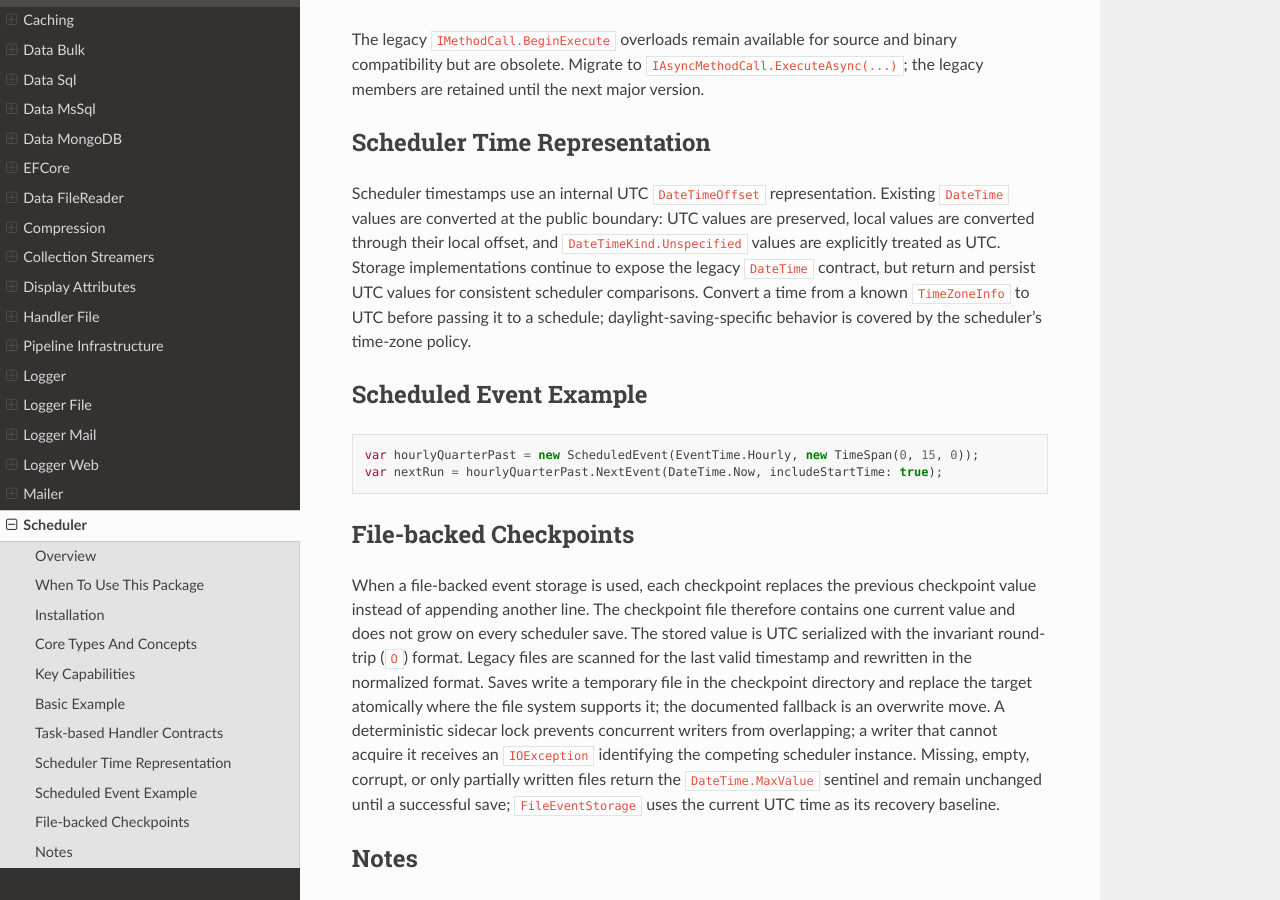
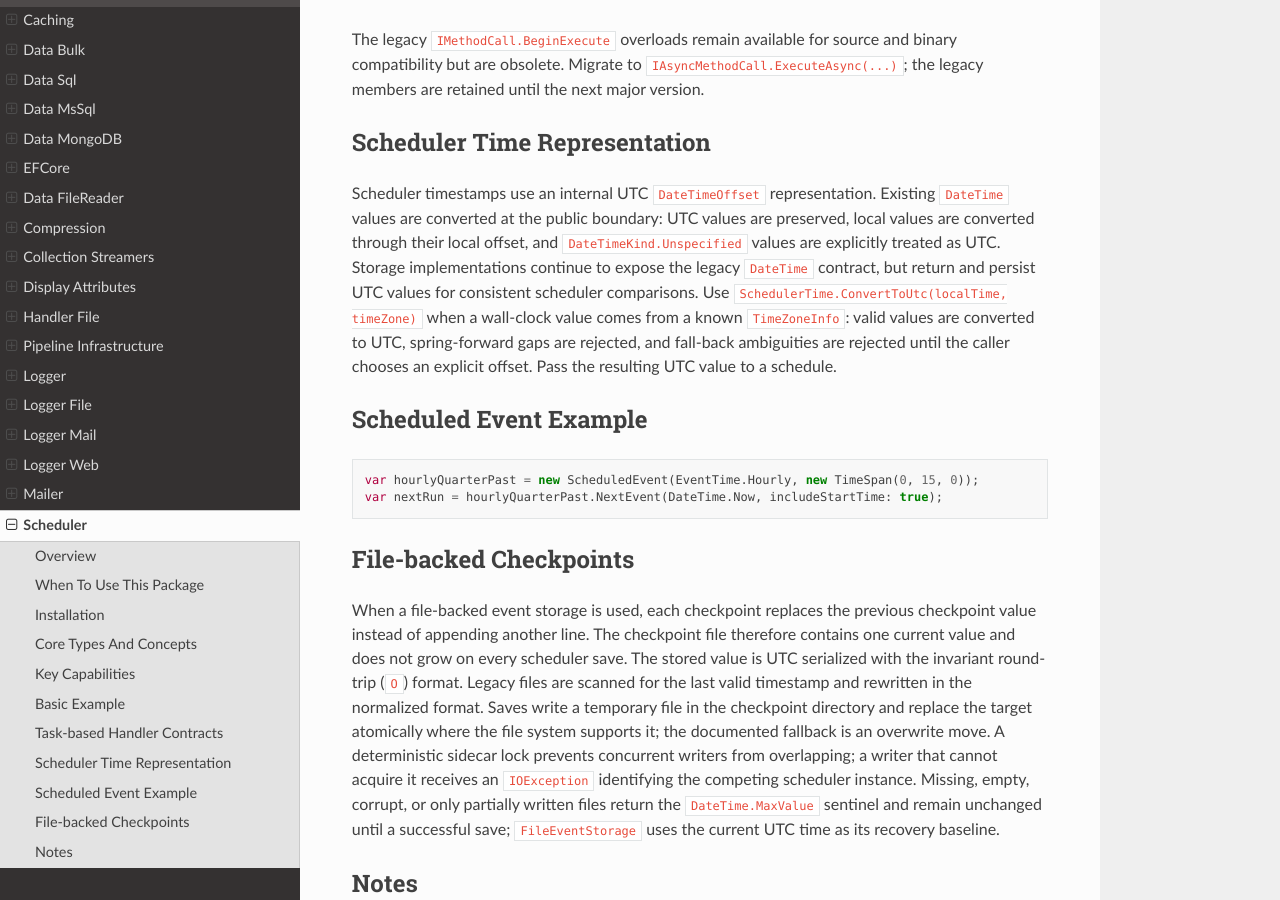
Before and after one commit to BjornWilliams/DocsVersaTul, a Sphinx documentation site: the page built from docs/source/scheduler.rst, in a window 1280 px wide and 900 px high, scrolled down 2549 px. Built offline with Sphinx 7.4.7 and the Read the Docs theme 3.1.0, drawn with Linux system fonts in a browser that asks for light colours.

Commit message:
Document scheduler daylight-saving policy
AB#3007
AB#3005

```diff
--- a/docs/source/scheduler.rst
+++ b/docs/source/scheduler.rst
@@ -107,7 +107,7 @@ The legacy ``IMethodCall.BeginExecute`` overloads remain available for source an
 Scheduler Time Representation
 -----------------------------
 
-Scheduler timestamps use an internal UTC ``DateTimeOffset`` representation. Existing ``DateTime`` values are converted at the public boundary: UTC values are preserved, local values are converted through their local offset, and ``DateTimeKind.Unspecified`` values are explicitly treated as UTC. Storage implementations continue to expose the legacy ``DateTime`` contract, but return and persist UTC values for consistent scheduler comparisons. Convert a time from a known ``TimeZoneInfo`` to UTC before passing it to a schedule; daylight-saving-specific behavior is covered by the scheduler's time-zone policy.
+Scheduler timestamps use an internal UTC ``DateTimeOffset`` representation. Existing ``DateTime`` values are converted at the public boundary: UTC values are preserved, local values are converted through their local offset, and ``DateTimeKind.Unspecified`` values are explicitly treated as UTC. Storage implementations continue to expose the legacy ``DateTime`` contract, but return and persist UTC values for consistent scheduler comparisons. Use ``SchedulerTime.ConvertToUtc(localTime, timeZone)`` when a wall-clock value comes from a known ``TimeZoneInfo``: valid values are converted to UTC, spring-forward gaps are rejected, and fall-back ambiguities are rejected until the caller chooses an explicit offset. Pass the resulting UTC value to a schedule.
 
 Scheduled Event Example
 -----------------------
```
